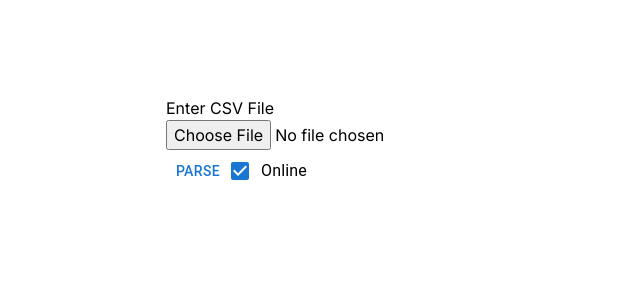
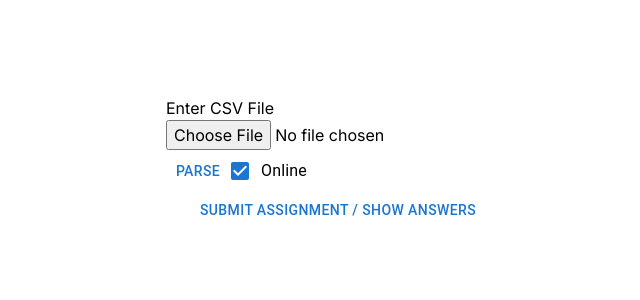
Before and after one commit to ttn729/nhum-education-project, a Next.js app: page / in a window 1280 px wide. Both pictures are taken after a click on the label "Online". Shown: the top 300 px of the page, without its empty margins (302-942 px from the left). Built offline with nearby package versions, Linux system fonts and the light colour scheme.

Commit message:
Reveal show button

```diff
--- a/components/OnlineSubmit.jsx
+++ b/components/OnlineSubmit.jsx
@@ -7,12 +7,11 @@ export default function OnlineSubmit({ answers }) {
 
   return (
     <>
+      <Button onClick={() => setShow(!show)}>
+        Submit Assignment / Show Answers
+      </Button>
       {show && (
         <>
-          <Button onClick={() => setShow(!show)}>
-            Submit Assignment / Show Answers
-          </Button>
-
           <div>
             {output.map((item) => (
               <h1 key={item}>{item}</h1>
```
